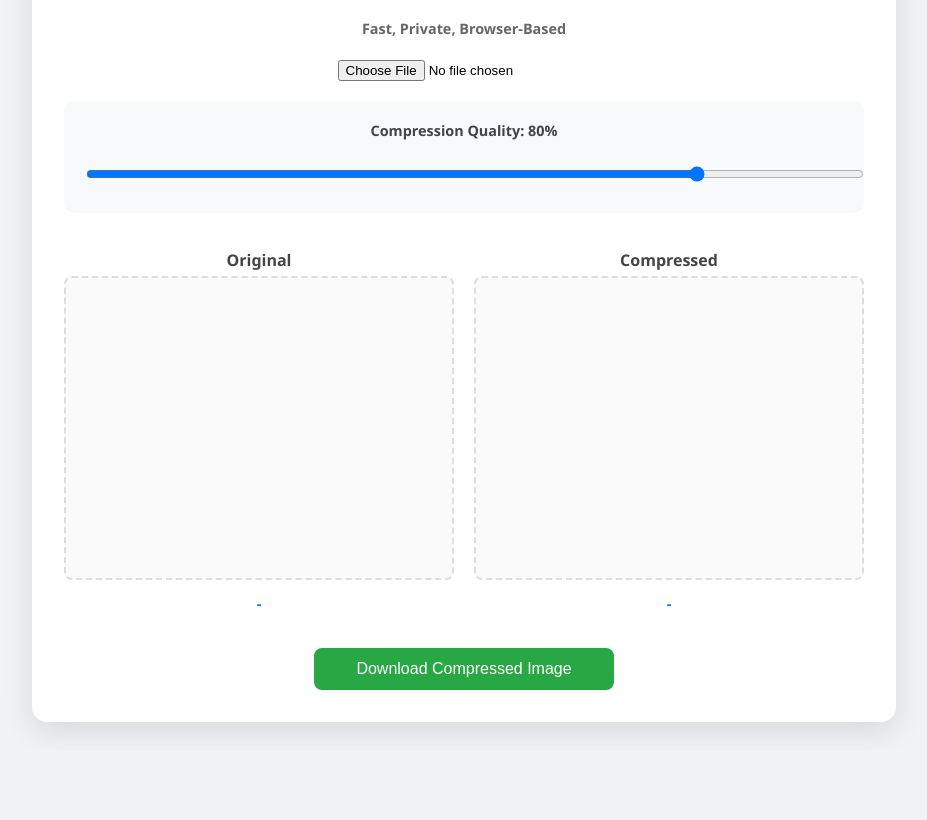
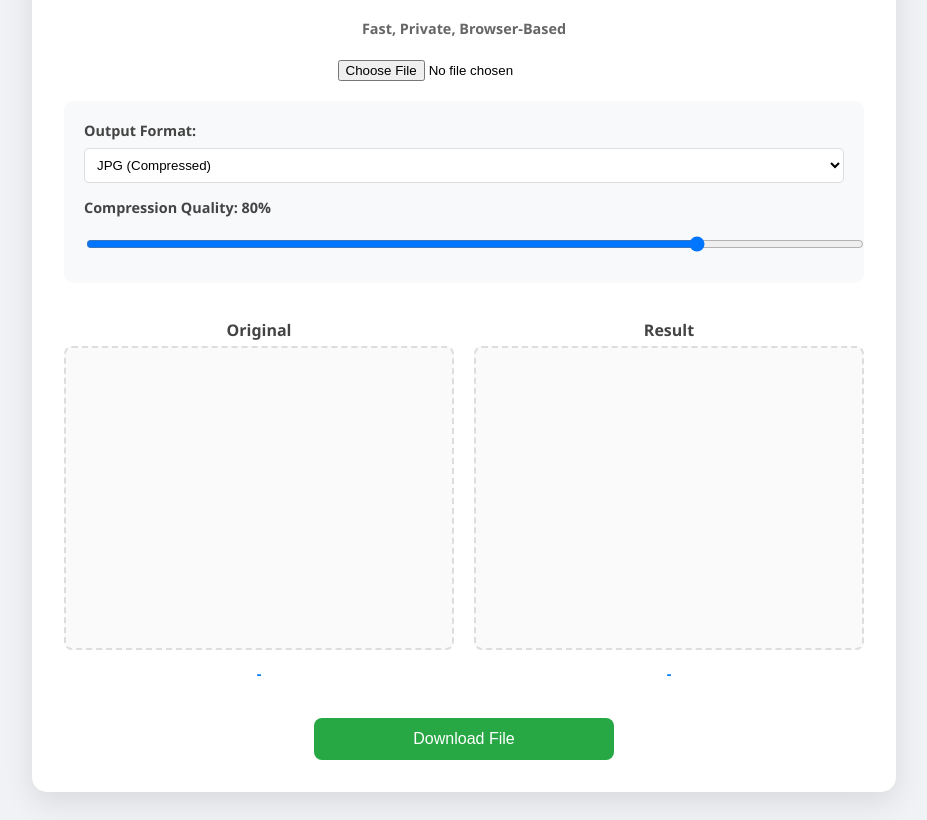
Before and after one commit to imthifirdouse-lab/image-compressor, a plain HTML site: page index.html in a window 1280 px wide. Shown: the part 127-947 px from the top of the page, without its empty margins (176-1103 px from the left). Before the commit the page ends 877 px from the top, so only its background shows below. Drawn offline with nearby package versions, Linux system fonts and the light colour scheme.

Commit message:
Enhance image compressor with format selection
Added output format selection and updated button label.

```diff
--- a/index.html
+++ b/index.html
@@ -5,6 +5,7 @@
     <meta name="viewport" content="width=device-width, initial-scale=1.0">
     <title>Quick Image Compressor</title>
     <link rel="stylesheet" href="style.css">
+    <script src="https://cdnjs.cloudflare.com/ajax/libs/jspdf/2.5.1/jspdf.umd.min.js"></script>
 </head>
 <body>
     <div class="container">
@@ -16,8 +17,19 @@
         </div>
 
         <div class="controls">
-            <label for="quality">Compression Quality: <span id="val">80</span>%</label>
-            <input type="range" id="quality" min="1" max="100" value="80">
+            <div class="control-group">
+                <label for="formatSelect">Output Format:</label>
+                <select id="formatSelect">
+                    <option value="image/jpeg">JPG (Compressed)</option>
+                    <option value="image/png">PNG (Lossless)</option>
+                    <option value="application/pdf">PDF (Document)</option>
+                </select>
+            </div>
+
+            <div class="control-group">
+                <label for="quality">Compression Quality: <span id="val">80</span>%</label>
+                <input type="range" id="quality" min="1" max="100" value="80">
+            </div>
         </div>
 
         <div class="preview-container">
@@ -29,7 +41,7 @@
                 <p id="originalSize">-</p>
             </div>
             <div class="preview-pane">
-                <h3>Compressed</h3>
+                <h3>Result</h3>
                 <div class="img-box">
                     <img id="compressedPreview">
                 </div>
@@ -37,7 +49,7 @@
             </div>
         </div>
 
-        <button id="downloadBtn">Download Compressed Image</button>
+        <button id="downloadBtn">Download File</button>
         <canvas id="canvas" style="display:none;"></canvas>
     </div>
     <script src="script.js"></script>
```
